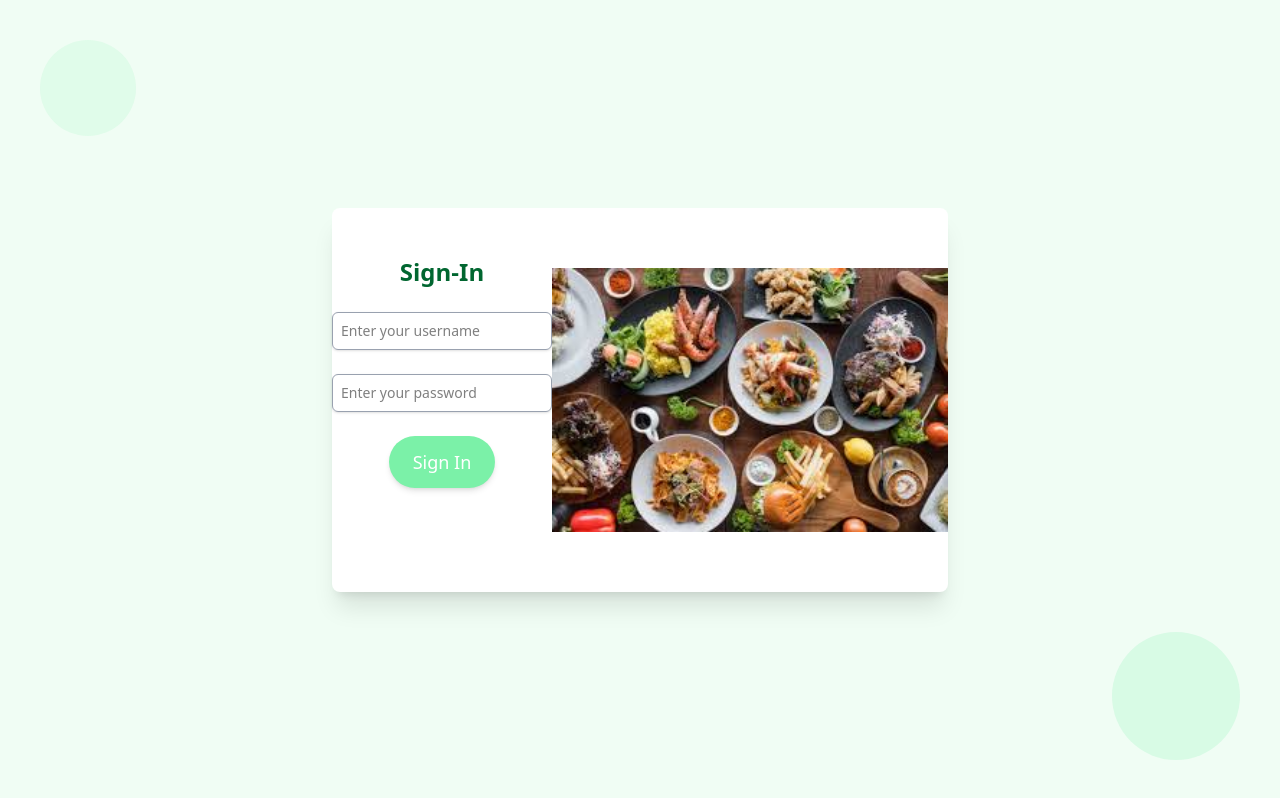
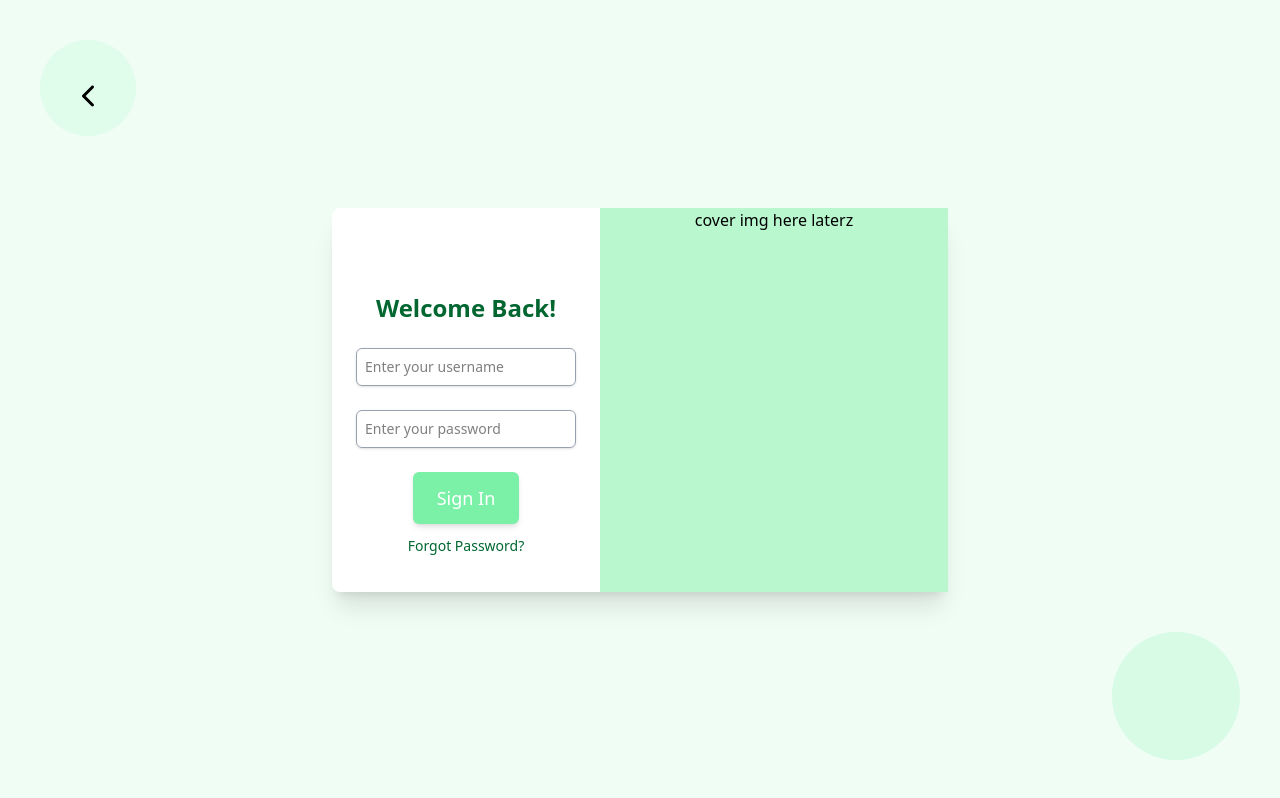
Before and after one commit to Jynxae/MyBeli, a Next.js app in the folder my-beli-app/: page /Sign-In in a window 1280 px wide. Built offline with nearby package versions, Linux system fonts and the light colour scheme.

Commit message:
adjusted back button size and image on SignIn Page

```diff
--- a/my-beli-app/src/app/Getting-Started/page.tsx
+++ b/my-beli-app/src/app/Getting-Started/page.tsx
@@ -1,3 +1,4 @@
+"use client";
 import React from "react";
 import Link from "next/link";
 import { IoIosArrowBack } from "react-icons/io";
@@ -7,7 +8,7 @@ export default function Page() {
     <main className="min-h-screen bg-green-50 flex flex-col items-center justify-center text-center px-6">
       <button className="absolute top-20 left-18 z-10">
         <Link href="\">
-          <IoIosArrowBack />
+          <IoIosArrowBack size={32} />
         </Link>
       </button>
 
--- a/my-beli-app/src/app/HomeFeed/page.tsx
+++ b/my-beli-app/src/app/HomeFeed/page.tsx
@@ -1,4 +1,7 @@
+"use client";
 import React from "react";
+import { IoIosArrowBack } from "react-icons/io";
+import Link from "next/link";
 
 const page = () => {
   return (
--- a/my-beli-app/src/app/Sign-In/page.tsx
+++ b/my-beli-app/src/app/Sign-In/page.tsx
@@ -1,8 +1,10 @@
 "use client";
 import React, { useState } from "react";
 import Image from "next/image";
+import Link from "next/link";
 import { useRouter } from "next/navigation";
 import foodOverlay from "./food-overlay.jpeg";
+import { IoIosArrowBack } from "react-icons/io";
 
 const page = () => {
   const router = useRouter();
@@ -28,9 +30,16 @@ const page = () => {
   };
   return (
     <main className="min-h-screen bg-green-50 flex flex-col items-center justify-center text-center px-6">
+      <button className="absolute top-20 left-18 z-10">
+        <Link href="\">
+          <IoIosArrowBack size={32} />
+        </Link>
+      </button>
       <div className="bg-white h-96 w-1/2 flex rounded-lg shadow-xl">
-        <div className="flex-1">
-          <h1 className="text-2xl font-bold text-green-800 pt-12">Sign-In</h1>
+        <div className="flex-1 flex flex-col items-center justify-center px-6">
+          <h1 className="text-2xl font-bold text-green-800 pt-12">
+            Welcome Back!
+          </h1>
           <input
             type="text"
             value={username}
@@ -47,18 +56,16 @@ const page = () => {
           />
           <button
             onClick={handleSignIn}
-            className="mt-6 bg-green-300 text-white px-6 py-3 rounded-full text-lg shadow-md"
+            className="mt-6 bg-green-300 text-white rounded-md px-6 py-3 rounded-full text-lg shadow-md"
           >
             Sign In
           </button>
+
+          <button className="mt-3 text-sm text-green-800">
+            Forgot Password?
+          </button>
         </div>
-        <div className="flex-2">
-          <Image
-            src={foodOverlay}
-            alt="Food overlay"
-            className="w-full h-full object-contain" //ehhhh bad pic...
-          />
-        </div>
+        <div className="flex-2 bg-green-200"> cover img here laterz</div>
       </div>
 
       <div className="absolute top-10 left-10 w-24 h-24 bg-green-200 rounded-full opacity-30"></div>
--- a/my-beli-app/src/app/page.tsx
+++ b/my-beli-app/src/app/page.tsx
@@ -1,3 +1,4 @@
+"use client";
 import Link from "next/link";
 
 export default function Home() {
```
